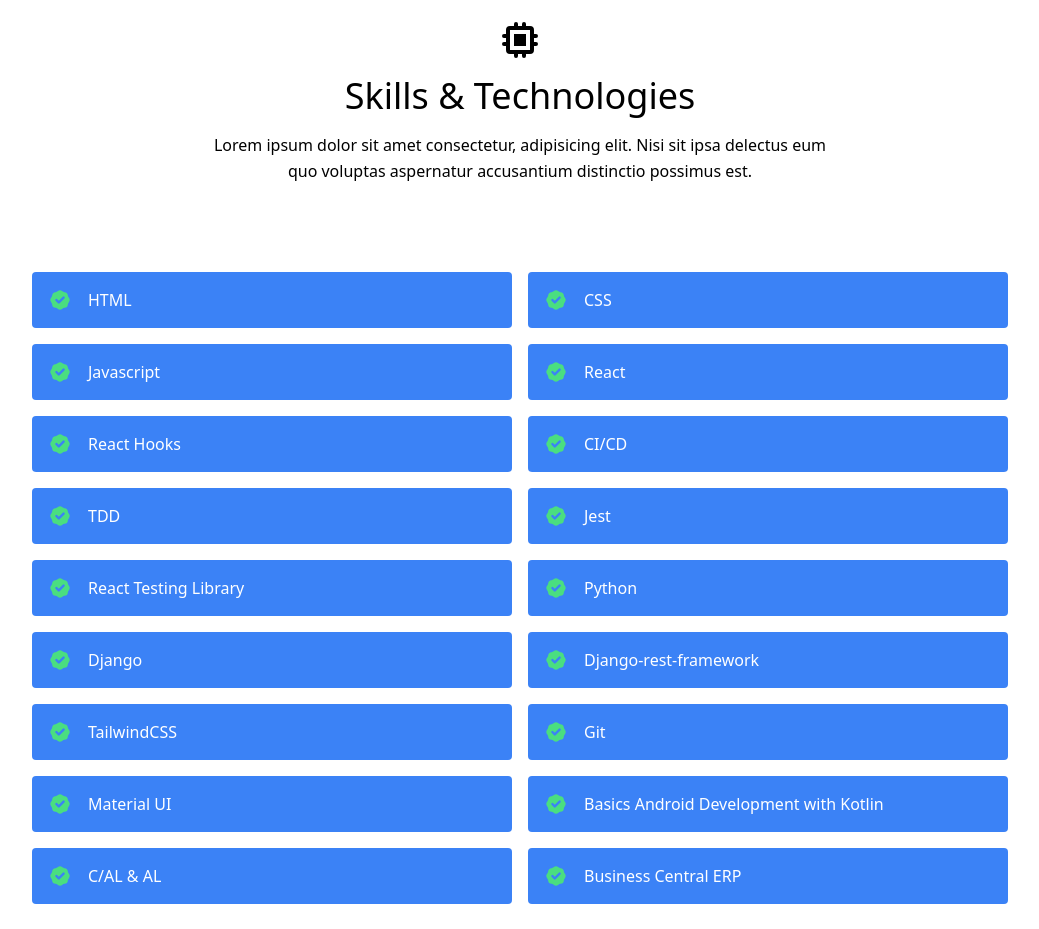
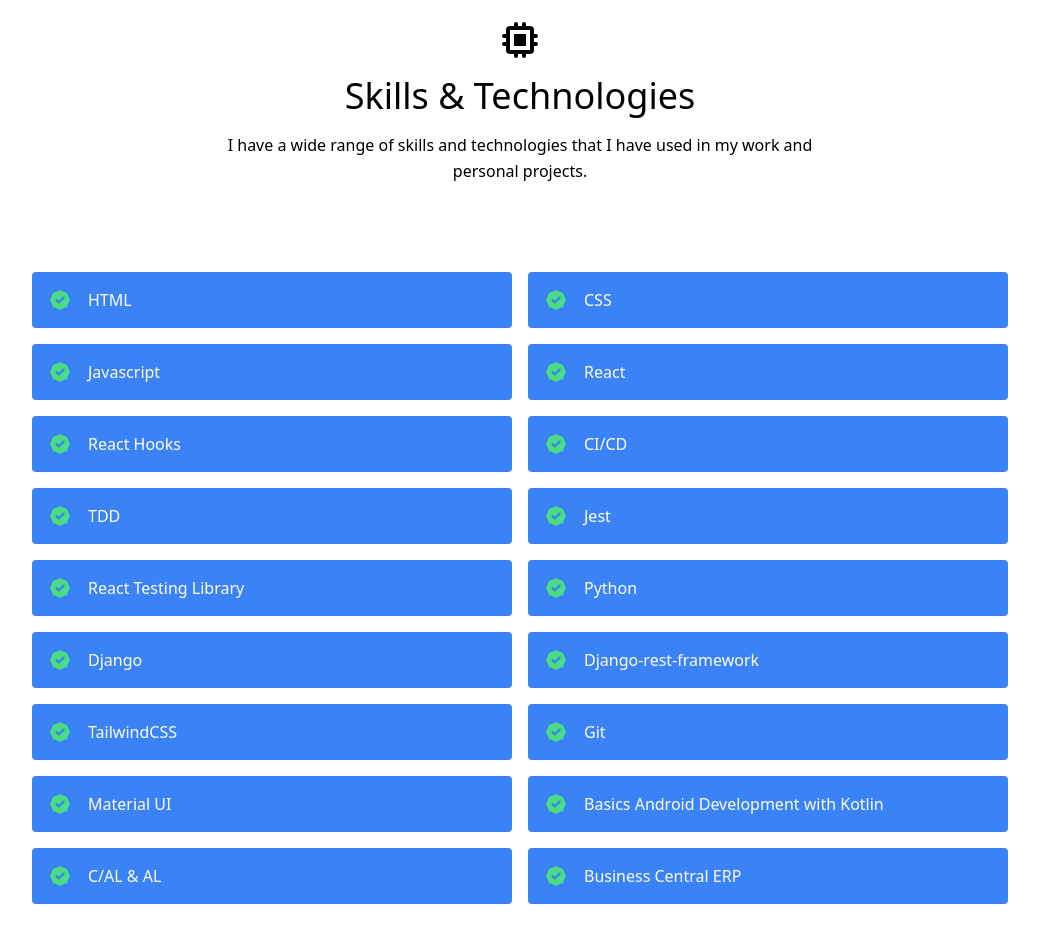
Before and after one commit to mark-okoth/Portfolio, a React (Create React App) app: page / in a window 1280 px wide. Shown: the part 800-1729 px from the top of the page, without its empty margins (120-1159 px from the left). Built offline with nearby package versions, Linux system fonts and the light colour scheme.

Commit message:
changes on the skill caption

```diff
--- a/src/Components/Skill.jsx
+++ b/src/Components/Skill.jsx
@@ -13,9 +13,7 @@
             Skills &amp; Technologies
           </h1>
           <p className="text-base leading-relaxed xl:w-2/4 lg:w-3/4 mx-auto">
-            Lorem ipsum dolor sit amet consectetur, adipisicing elit. Nisi sit
-            ipsa delectus eum quo voluptas aspernatur accusantium distinctio
-            possimus est.
+            I have a wide range of skills and technologies that I have used in my work and personal projects.
           </p>
         </div>
         <div className="flex flex-wrap lg:w-4/5 sm:mx-auto sm:mb-2 -mx-2">
```
